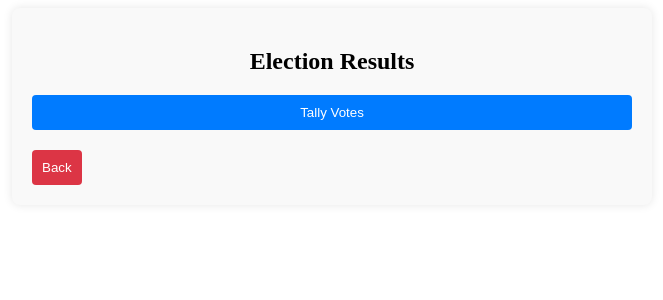
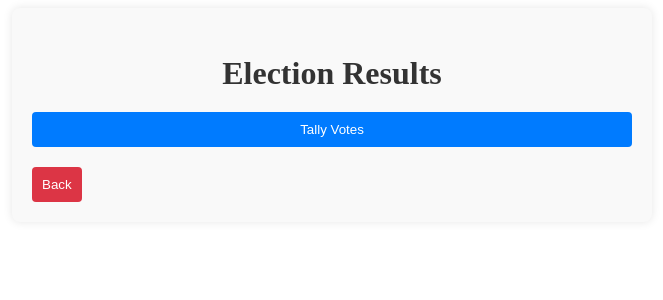
Before and after one commit to bc-rep-project/voting-dapp, a Next.js app: page /components/display-results in a window 1280 px wide. Shown: the top 300 px of the page, without its empty margins (308-971 px from the left). Built offline with nearby package versions, Linux system fonts and the light colour scheme; what web3 would draw is missing.

Commit message:
Updated .title class in DisplayResults.css

```diff
--- a/components/styles/DisplayResults.css
+++ b/components/styles/DisplayResults.css
@@ -9,10 +9,11 @@
 }
 
 .title {
-    font-size: 24px;
+    font-size: 2rem;
     font-weight: bold;
+    margin-bottom: 20px;
+    color: #333;
     text-align: center;
-    margin-bottom: 20px;
 }
 
 .button {
```
Also changed, not shown: 1 other file (tests, documents, lock files or other folders).
